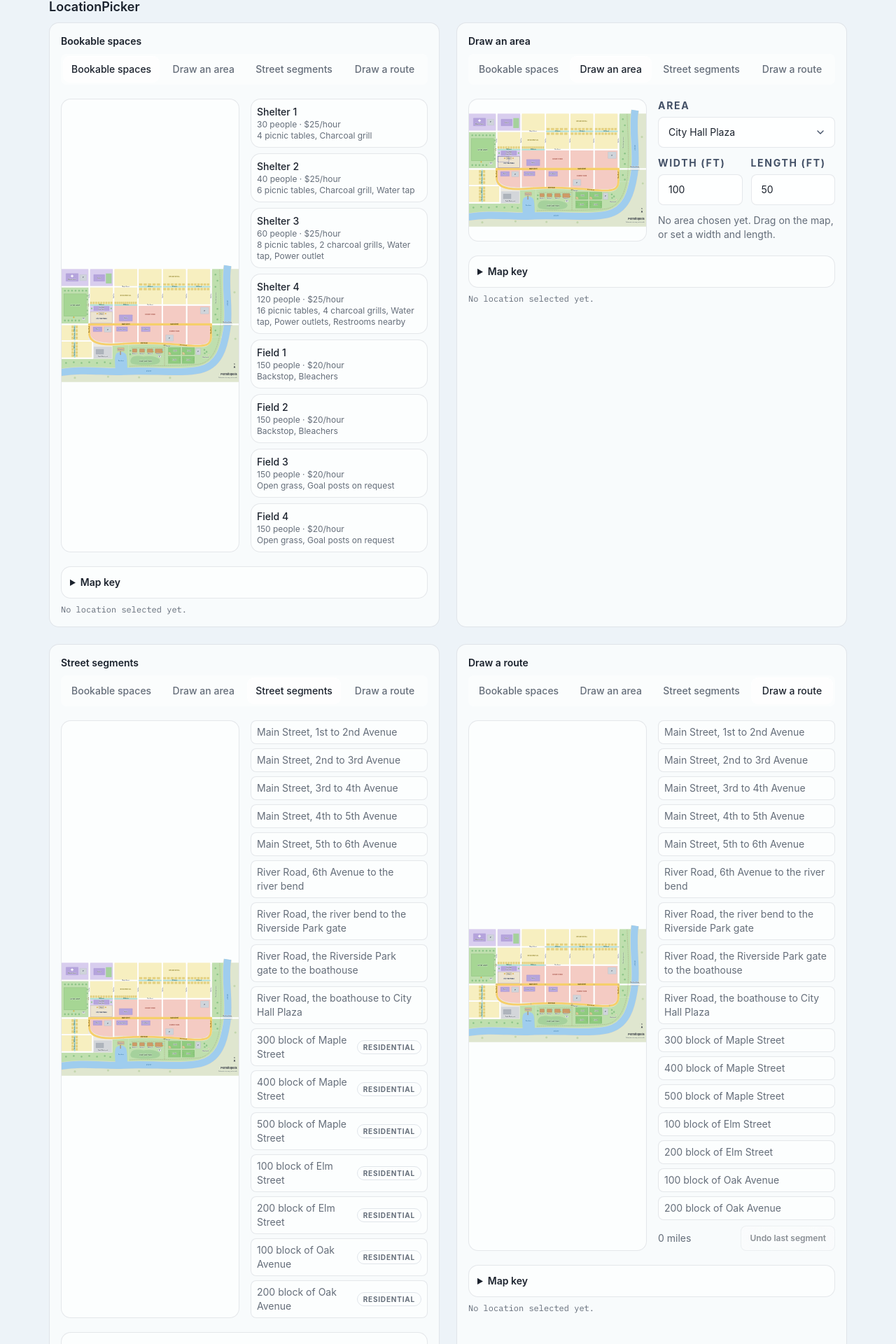
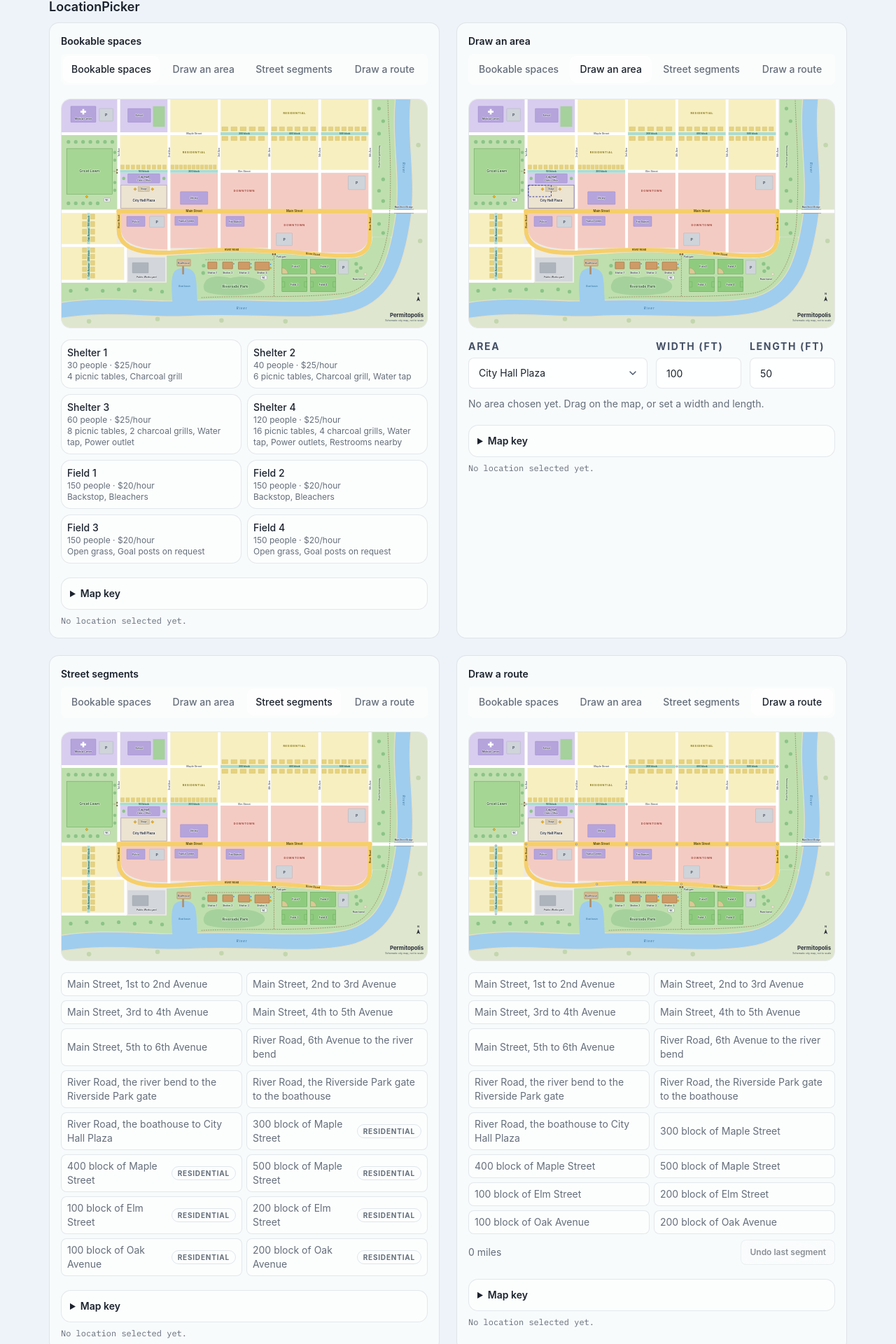
Before and after one commit to smombartz/Permitopolis, a Next.js app: page /dev/map in a window 1280 px wide. Shown: the part 136-2056 px from the top of the page at 70% size. Built offline with nearby package versions, Linux system fonts and the light colour scheme.

Commit message:
Where step always opens on Bookable spaces, the map fills the width

```diff
--- a/components/map/LocationPicker.tsx
+++ b/components/map/LocationPicker.tsx
@@ -147,7 +147,7 @@ function AvailabilityNote({
 
 /**
  * Four ways to describe where an event happens. Every selection is available from the
- * keyboard-operable list beside the map; clicking the map shapes does the same thing.
+ * keyboard-operable list under the map; clicking the map shapes does the same thing.
  * The map itself is decorative (`aria-hidden`): the list is the accessible path.
  *
  * Controlled: what is pressed, drawn or numbered is read from `value`, so a Draft that arrives
@@ -262,8 +262,8 @@ export function LocationPicker({ value, onChange, eventType, availabilityOf, cla
 
       {/* ---------- Bookable spaces ---------- */}
       <TabsContent value="inventory" className="mt-3">
-        <div className="flex flex-col gap-4 md:flex-row">
-          <MapCanvas aria-hidden="true" className="flex-1 md:w-2/3">
+        <div className="@container flex flex-col gap-4">
+          <MapCanvas aria-hidden="true">
             {/* The drawing shows each shelter and field; these sit on top to take the click and show the choice. */}
             {bookableSpaces().map((space) => {
               const shape = spaceShape(space.id);
@@ -287,7 +287,7 @@ export function LocationPicker({ value, onChange, eventType, availabilityOf, cla
               );
             })}
           </MapCanvas>
-          <ul className="flex flex-1 flex-col gap-2 md:w-1/3" aria-label="Bookable spaces">
+          <ul className="grid grid-cols-1 gap-2 @lg:grid-cols-2 @3xl:grid-cols-3" aria-label="Bookable spaces">
             {bookableSpaces().map((space) => {
               const selected = inventoryIds.includes(space.id);
               return (
@@ -297,7 +297,7 @@ export function LocationPicker({ value, onChange, eventType, availabilityOf, cla
                     aria-pressed={selected}
                     onClick={() => selectInventory(space.id)}
                     className={cn(
-                      "w-full rounded-panel border border-line-subtle bg-surface-1 p-2 text-left text-sm hover:bg-surface-hover",
+                      "h-full w-full rounded-panel border border-line-subtle bg-surface-1 p-2 text-left text-sm hover:bg-surface-hover",
                       FOCUS_RING,
                       selected && "border-indigo-650 bg-pill",
                     )}
@@ -320,8 +320,8 @@ export function LocationPicker({ value, onChange, eventType, availabilityOf, cla
 
       {/* ---------- Draw an area ---------- */}
       <TabsContent value="area" className="mt-3">
-        <div className="flex flex-col gap-4 md:flex-row">
-          <MapCanvas ref={svgRef} aria-hidden="true" className="flex-1 touch-none md:w-2/3">
+        <div className="@container flex flex-col gap-4">
+          <MapCanvas ref={svgRef} aria-hidden="true" className="touch-none">
             {(["city-hall-plaza", "great-lawn"] as AreaId[]).map((id) => {
               const shape = DRAWABLE_AREA_RECT[id];
               const isActive = id === areaId;
@@ -355,7 +355,9 @@ export function LocationPicker({ value, onChange, eventType, availabilityOf, cla
               strokeDasharray={areaChosen ? undefined : "8 6"}
             />
           </MapCanvas>
-          <div className="flex flex-1 flex-col gap-3 md:w-1/3">
+          <div className="flex flex-col gap-3">
+            {/* One row under the map where the picker is wide enough, stacked where it is not. */}
+            <div className="grid grid-cols-1 gap-3 @lg:grid-cols-2">
               <div className="flex flex-col gap-1.5">
                 <Label htmlFor={`${fieldId}-area`}>Area</Label>
                 <Select value={areaId} onValueChange={(next) => handleAreaIdChange(next as AreaId)}>
@@ -392,6 +394,7 @@ export function LocationPicker({ value, onChange, eventType, availabilityOf, cla
                   />
                 </div>
               </div>
+            </div>
             {areaChosen ? (
               <p className="text-sm text-fg-secondary">{`${fmtNumber(currentAreaLocation.squareFeet ?? 0)} sq ft · up to ${fmtNumber(currentAreaLocation.capacity ?? 0)} people at 10 sq ft a person`}</p>
             ) : (
@@ -404,8 +407,8 @@ export function LocationPicker({ value, onChange, eventType, availabilityOf, cla
 
       {/* ---------- Street segments ---------- */}
       <TabsContent value="streets" className="mt-3">
-        <div className="flex flex-col gap-4 md:flex-row">
-          <MapCanvas aria-hidden="true" className="flex-1 md:w-2/3">
+        <div className="@container flex flex-col gap-4">
+          <MapCanvas aria-hidden="true">
             {/* The drawing colors every block that can be closed; these take the click and show the choice. */}
             {SEGMENTS.map((segment) => {
               const path = segmentPath(segment.id);
@@ -426,7 +429,7 @@ export function LocationPicker({ value, onChange, eventType, availabilityOf, cla
               );
             })}
           </MapCanvas>
-          <ul className="flex flex-1 flex-col gap-1.5 md:w-1/3" aria-label="Street segments">
+          <ul className="grid grid-cols-1 gap-1.5 @lg:grid-cols-2 @3xl:grid-cols-3" aria-label="Street segments">
             {SEGMENTS.map((segment) => {
               const selected = streetIds.includes(segment.id);
               return (
@@ -436,12 +439,12 @@ export function LocationPicker({ value, onChange, eventType, availabilityOf, cla
                     aria-pressed={selected}
                     onClick={() => selectStreet(segment.id)}
                     className={cn(
-                      "flex w-full items-center justify-between gap-2 rounded-control border border-line-subtle bg-surface-1 px-2 py-1.5 text-left text-sm hover:bg-surface-hover pointer-coarse:min-h-11",
+                      "flex h-full w-full items-center justify-between gap-2 rounded-control border border-line-subtle bg-surface-1 px-2 py-1.5 text-left text-sm hover:bg-surface-hover pointer-coarse:min-h-11",
                       FOCUS_RING,
                       selected && "border-indigo-650 bg-pill",
                     )}
                   >
-                    {/* The whole name, on as many lines as it takes: the column is a third of the row. */}
+                    {/* The whole name, on as many lines as it takes: a column of the list can be narrow. */}
                     <span className="min-w-0 break-words text-fg-secondary">{segment.label}</span>
                     <span className="flex shrink-0 items-center gap-1.5">
                       {segment.kind === "residential" && <Badge variant="outline">Residential</Badge>}
@@ -457,8 +460,8 @@ export function LocationPicker({ value, onChange, eventType, availabilityOf, cla
 
       {/* ---------- Draw a route ---------- */}
       <TabsContent value="route" className="mt-3">
-        <div className="flex flex-col gap-4 md:flex-row">
-          <MapCanvas nodes aria-hidden="true" className="flex-1 md:w-2/3">
+        <div className="@container flex flex-col gap-4">
+          <MapCanvas nodes aria-hidden="true">
             {/* On the route: indigo. Can be added next: left as drawn. Cannot be added yet: washed out. */}
             {SEGMENTS.map((segment) => {
               const path = segmentPath(segment.id);
@@ -484,8 +487,8 @@ export function LocationPicker({ value, onChange, eventType, availabilityOf, cla
               );
             })}
           </MapCanvas>
-          <div className="flex flex-1 flex-col gap-2 md:w-1/3">
-            <ul aria-label="Route segments, in order" className="flex flex-col gap-1.5">
+          <div className="flex flex-col gap-2">
+            <ul aria-label="Route segments, in order" className="grid grid-cols-1 gap-1.5 @lg:grid-cols-2 @3xl:grid-cols-3">
               {SEGMENTS.map((segment) => {
                 const order = routeIds.indexOf(segment.id);
                 const included = order >= 0;
@@ -498,7 +501,7 @@ export function LocationPicker({ value, onChange, eventType, availabilityOf, cla
                       disabled={!canSelect}
                       onClick={() => (included ? undefined : selectRouteSegment(segment.id))}
                       className={cn(
-                        "flex w-full items-center gap-2 rounded-control border border-line-subtle bg-surface-1 px-2 py-1.5 text-left text-sm hover:bg-surface-hover disabled:cursor-not-allowed disabled:opacity-40 pointer-coarse:min-h-11",
+                        "flex h-full w-full items-center gap-2 rounded-control border border-line-subtle bg-surface-1 px-2 py-1.5 text-left text-sm hover:bg-surface-hover disabled:cursor-not-allowed disabled:opacity-40 pointer-coarse:min-h-11",
                         FOCUS_RING,
                         included && "border-indigo-650 bg-pill",
                       )}
--- a/components/wizard/StepWhere.tsx
+++ b/components/wizard/StepWhere.tsx
@@ -13,10 +13,10 @@ export interface StepWhereProps {
 }
 
 /**
- * Step 2: the map, with the mode `LocationPicker` opens on set by the event type. Choosing a
- * street or route puts the Street/Route closure trigger on the live result panel at once, just
- * by changing `location` (the panel recomputes classify() on every change); nothing extra is
- * needed here for that.
+ * Step 2: the map. It opens on Bookable spaces whatever the event type (the picker is not given
+ * the type), and on the value's own tab once a place is chosen. Choosing a street or route puts
+ * the Street/Route closure trigger on the live result panel at once, just by changing `location`
+ * (the panel recomputes classify() on every change); nothing extra is needed here for that.
  */
 function StepWhere({ answers, onChange, ctx, ignoreCaseId }: StepWhereProps) {
   const schedule = answers.schedule;
@@ -35,13 +35,12 @@ function StepWhere({ answers, onChange, ctx, ignoreCaseId }: StepWhereProps) {
       <div>
         <h2 className="text-h5 font-bold text-fg">Where?</h2>
         <p className="mt-1 text-sm text-fg-secondary">
-          Pick a bookable space, draw an area, choose street segments, or draw a route. A list beside the map does the same by keyboard.
+          Pick a bookable space, draw an area, choose street segments, or draw a route. A list under the map does the same by keyboard.
         </p>
       </div>
       <LocationPicker
         value={answers.location}
         onChange={(location) => onChange({ location })}
-        eventType={answers.eventType}
         availabilityOf={availabilityOf}
       />
     </div>
```
Also changed, not shown: lib/view/wizard.ts (+3 -4 lines), 7 other files (tests, documents, lock files or other folders). Lines whose indentation alone changed are shown as unchanged.
